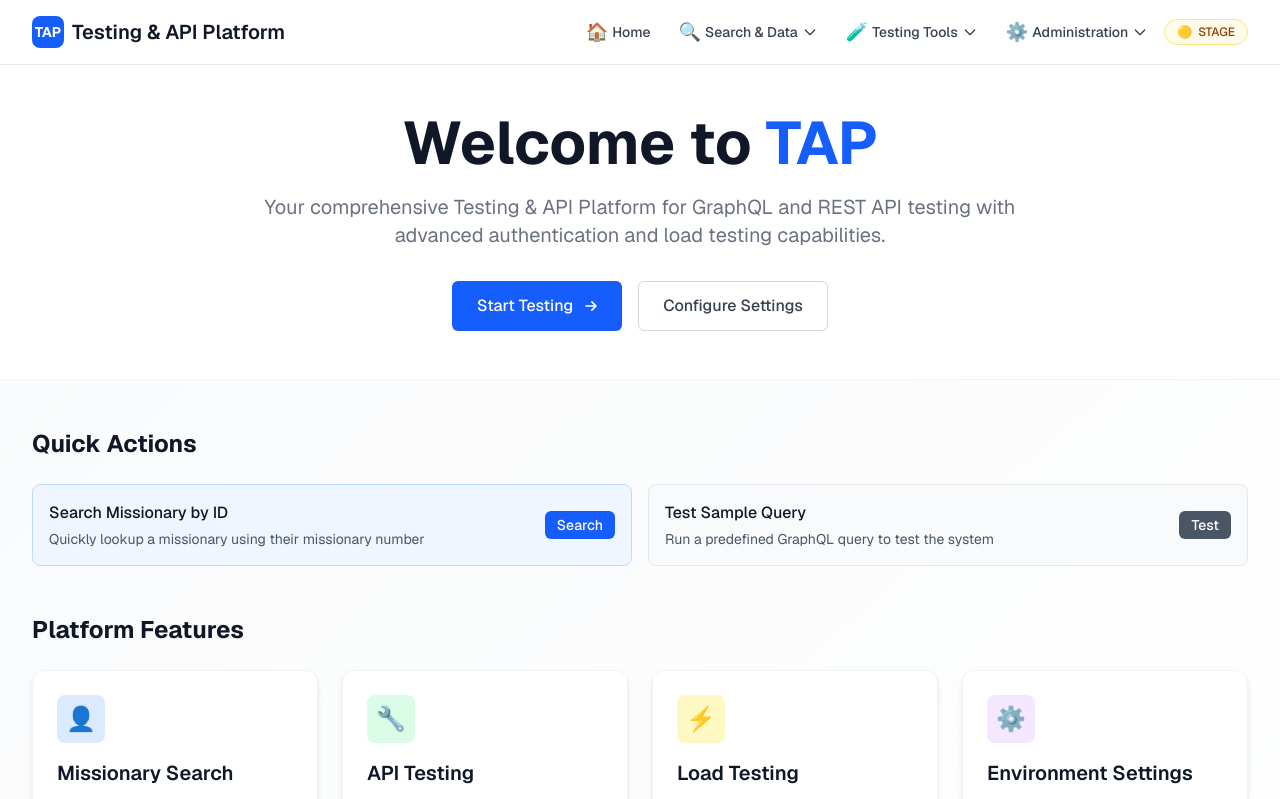
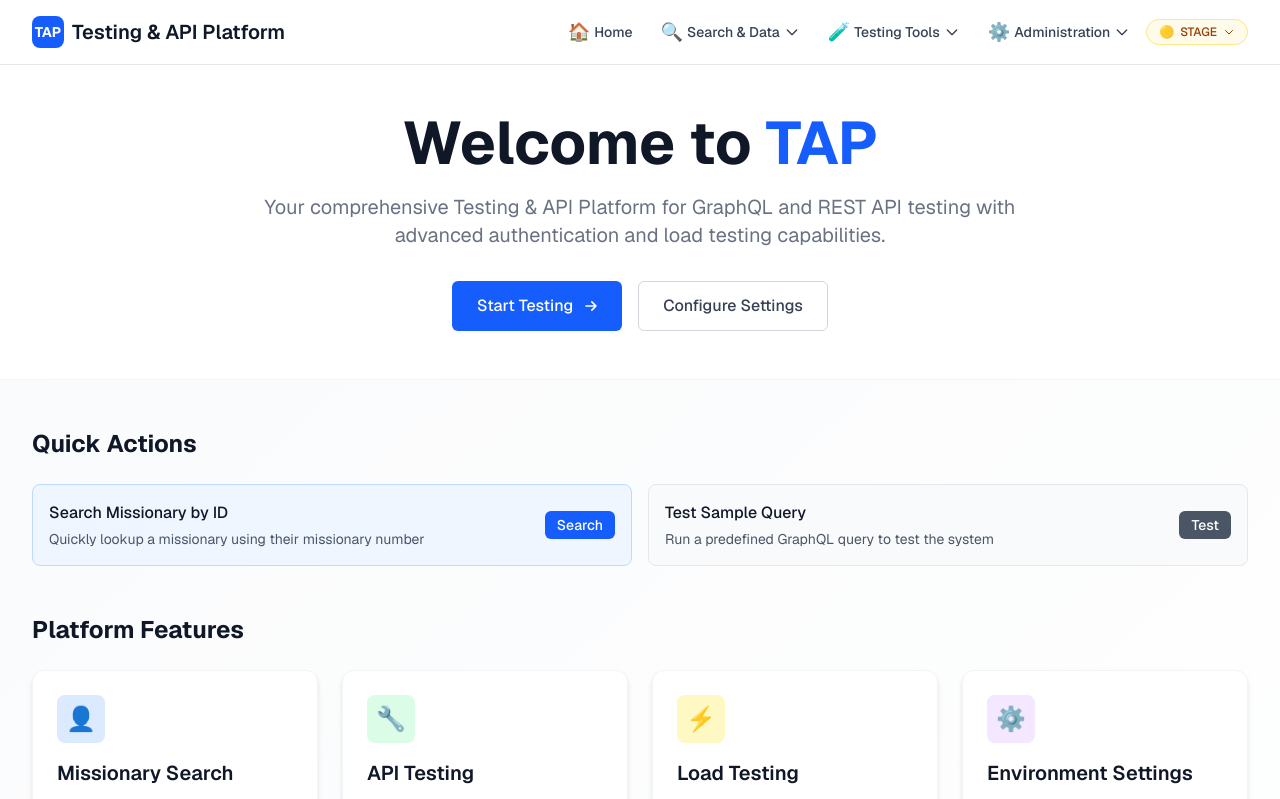
Before and after one commit to merrillse/tap-nextjs, a Next.js app: page / in a window 1280 px wide. Shown: the top 799 px of the page. Built offline with nearby package versions, Linux system fonts and the light colour scheme.

Commit message:
feat: Enhance EnvironmentIndicator with dropdown for environment selection and click outside handling

```diff
--- a/src/components/EnvironmentIndicator.tsx
+++ b/src/components/EnvironmentIndicator.tsx
@@ -1,11 +1,13 @@
 'use client';
 
-import { useState, useEffect } from 'react';
-import { getEnvironmentKeys, getEnvironmentConfig } from '@/lib/environments';
+import { useState, useEffect, useRef } from 'react';
+import { getEnvironmentKeys, getEnvironmentConfig, getEnvironmentNames } from '@/lib/environments';
 
 export default function EnvironmentIndicator() {
   const [currentEnvironment, setCurrentEnvironment] = useState<string>('mis-gql-stage');
   const [config, setConfig] = useState<any>(null);
+  const [isDropdownOpen, setIsDropdownOpen] = useState(false);
+  const dropdownRef = useRef<HTMLDivElement>(null);
 
   const updateEnvironment = () => {
     // Get environment from localStorage or default to staging
@@ -37,6 +39,28 @@ export default function EnvironmentIndicator() {
       window.removeEventListener('environmentChanged', handleEnvironmentChange);
     };
   }, []);
+
+  // Close dropdown when clicking outside
+  useEffect(() => {
+    function handleClickOutside(event: MouseEvent) {
+      if (dropdownRef.current && !dropdownRef.current.contains(event.target as Node)) {
+        setIsDropdownOpen(false);
+      }
+    }
+
+    document.addEventListener('mousedown', handleClickOutside);
+    return () => {
+      document.removeEventListener('mousedown', handleClickOutside);
+    };
+  }, []);
+
+  const handleEnvironmentChange = (newEnvironment: string) => {
+    setCurrentEnvironment(newEnvironment);
+    setConfig(getEnvironmentConfig(newEnvironment));
+    localStorage.setItem('selectedEnvironment', newEnvironment);
+    window.dispatchEvent(new Event('environmentChanged'));
+    setIsDropdownOpen(false);
+  };
 
   if (!config) return null;
 
@@ -82,16 +106,67 @@ export default function EnvironmentIndicator() {
   };
 
   const style = getEnvironmentStyle(currentEnvironment);
+  const allEnvironments = getEnvironmentNames();
 
   return (
-    <div
-      className={`${style.bg} ${style.text} ${style.border} border rounded-full px-3 py-1 flex items-center space-x-1.5 text-xs font-medium cursor-default`}
-      title={config.name}
-    >
-      <span className="text-xs">{style.icon}</span>
-      <span>{style.label}</span>
-      {style.warning && (
-        <span className="text-red-600 font-bold">⚠️</span>
+    <div className="relative" ref={dropdownRef}>
+      <button
+        onClick={() => setIsDropdownOpen(!isDropdownOpen)}
+        className={`${style.bg} ${style.text} ${style.border} border rounded-full px-3 py-1 flex items-center space-x-1.5 text-xs font-medium hover:opacity-80 transition-opacity duration-200`}
+        title={`${config.name} - Click to switch environments`}
+      >
+        <span className="text-xs">{style.icon}</span>
+        <span>{style.label}</span>
+        {style.warning && (
+          <span className="text-red-600 font-bold">⚠️</span>
+        )}
+        <svg
+          className={`w-3 h-3 transition-transform duration-200 ${isDropdownOpen ? 'rotate-180' : ''}`}
+          fill="none"
+          stroke="currentColor"
+          viewBox="0 0 24 24"
+        >
+          <path strokeLinecap="round" strokeLinejoin="round" strokeWidth={2} d="M19 9l-7 7-7-7" />
+        </svg>
+      </button>
+
+      {/* Environment Dropdown */}
+      {isDropdownOpen && (
+        <div className="absolute top-full right-0 mt-2 w-64 bg-white rounded-lg shadow-lg border border-gray-200 py-2 z-50">
+          <div className="px-3 py-2 text-xs font-semibold text-gray-500 uppercase tracking-wider border-b border-gray-100">
+            Switch Environment
+          </div>
+          {allEnvironments.map((env) => {
+            const envStyle = getEnvironmentStyle(env.key);
+            const isActive = env.key === currentEnvironment;
+
+            return (
+              <button
+                key={env.key}
+                onClick={() => handleEnvironmentChange(env.key)}
+                className={`w-full flex items-center space-x-3 px-3 py-2 text-left hover:bg-gray-50 transition-colors duration-200 ${
+                  isActive ? 'bg-blue-50' : ''
+                }`}
+              >
+                <span className="text-sm">{envStyle.icon}</span>
+                <div className="flex-1">
+                  <div className={`text-sm font-medium ${isActive ? 'text-blue-900' : 'text-gray-900'}`}>
+                    {env.name}
+                  </div>
+                  <div className="text-xs text-gray-500">
+                    {env.key.replace('mis-gql-', '')}
+                  </div>
+                </div>
+                {envStyle.warning && (
+                  <span className="text-red-600 text-xs">⚠️</span>
+                )}
+                {isActive && (
+                  <span className="text-blue-600 text-xs">✓</span>
+                )}
+              </button>
+            );
+          })}
+        </div>
       )}
     </div>
   );
```
Also changed, not shown: 1 other file (tests, documents, lock files or other folders).
